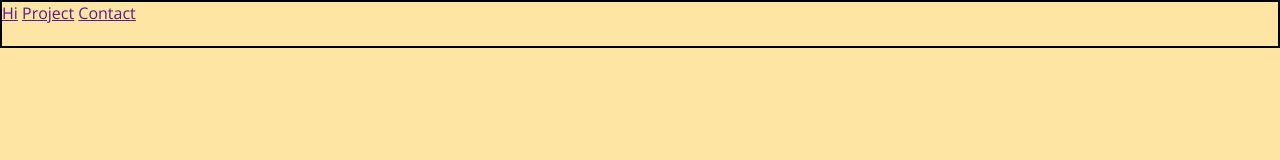
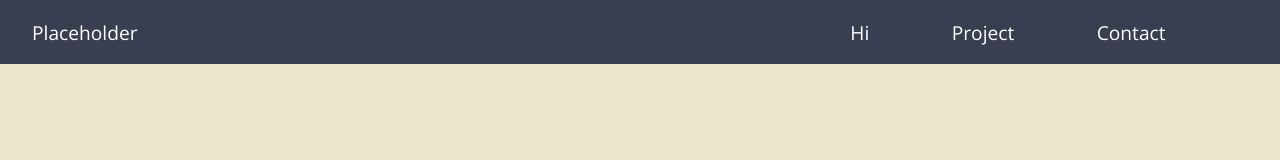
Before and after one commit to sukelully/me, a plain HTML site: page index.html in a window 1280 px wide. Drawn offline with nearby package versions, Linux system fonts and the light colour scheme.

Commit message:
Simple navbar complete

```diff
--- a/index.html
+++ b/index.html
@@ -14,7 +14,10 @@
 
 <body>
     <nav id="navbar">
-        <div class="flex-container">
+        <div class="logo flex-container">
+            Placeholder
+        </div>
+        <div class="flex-container navbar-items">
             <a href="">Hi</a>
             <a href="">Project</a>
             <a href="">Contact</a>
--- a/styles.css
+++ b/styles.css
@@ -1,5 +1,10 @@
 :root {
-    --yellow-bg: #ffe5a3;
+    --yellow: #fcc771;
+    --grey: #e4e4e4;
+    --taupe-1: #e9e6c9;
+    --clay-1: #ca6144;
+    --bluegrey-1: #566683;
+    --darkblue-1: #393e51;
 }
 
 *,
@@ -12,13 +17,32 @@
 }
 
 html {
-    background-color: var(--yellow-bg);
+    background-color: var(--taupe-1);
 }
 
 #navbar {
+    display: flex;
+    justify-content: space-between;
     position: fixed;
     flex-direction: row;
-    height: 3rem;
-    border: 2px solid black;
+    height: 4rem;
     width: 100vw;
+    padding: 0 2em;
+    background-color: var(--darkblue-1);
 }
+
+#navbar * {
+    color: white;
+    text-decoration: none;
+    font-size: 1.2rem;
+}
+
+.flex-container {
+    display: flex;
+    align-items: center;
+}
+
+.navbar-items {
+    width: 30rem;
+    justify-content: space-evenly;
+}
```
